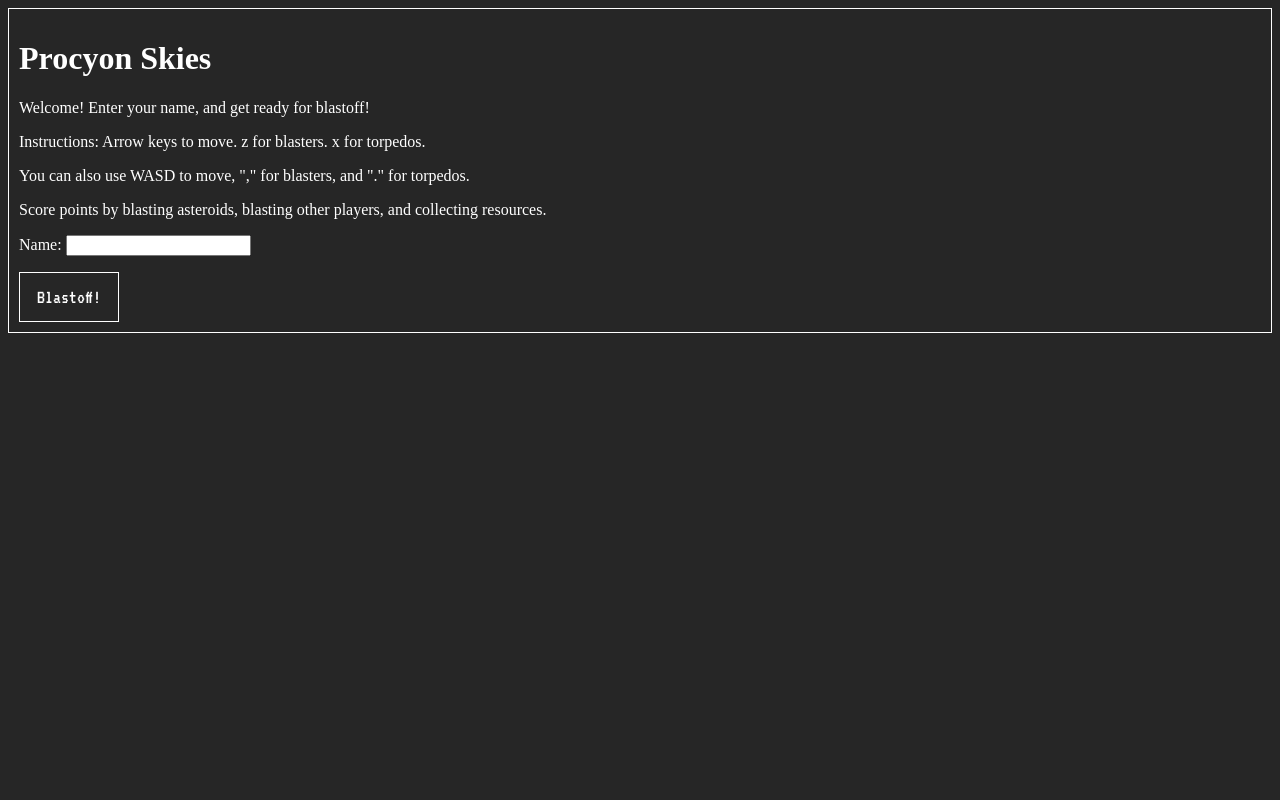
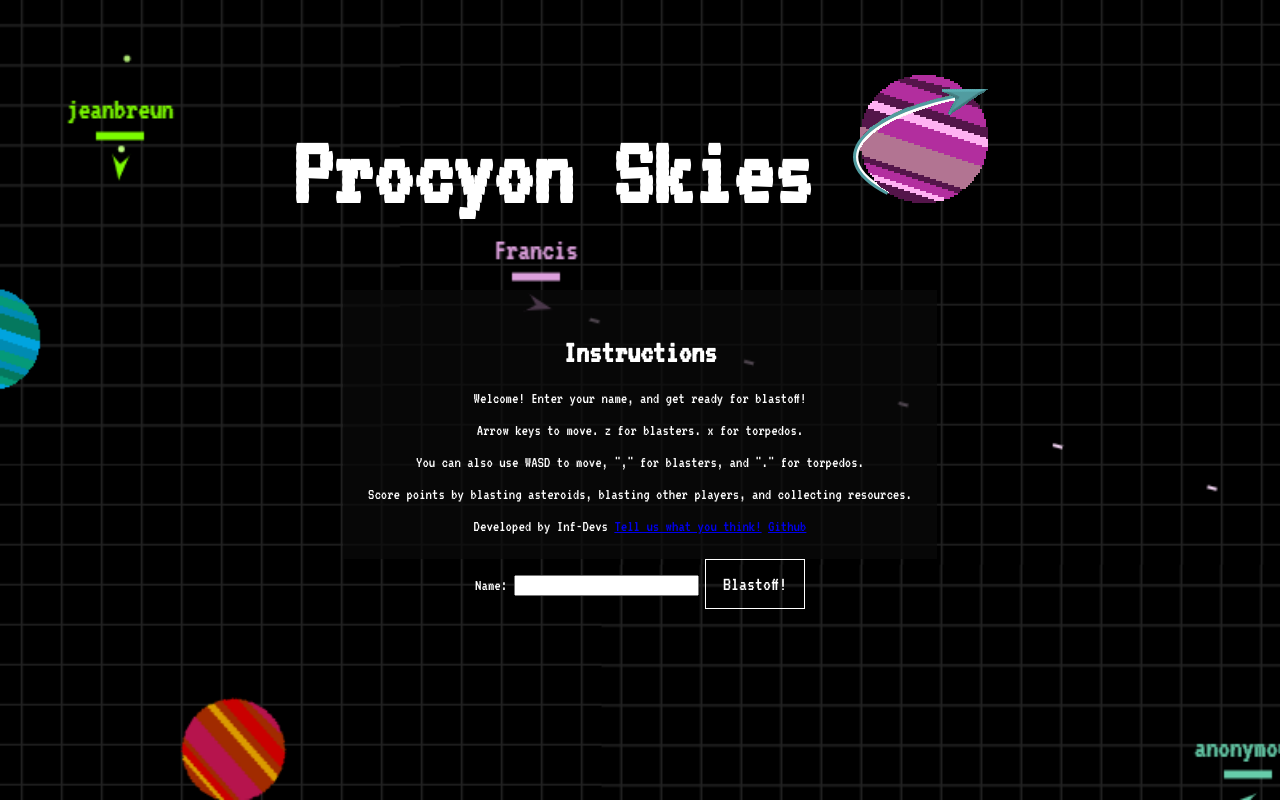
Before and after one commit to Inf-Devs/procyon_skies, a website: page webpage/index.html in a window 1280 px wide. Drawn offline with Linux system fonts and the light colour scheme.

Commit message:
did the landing page
get ready for beta testing!

```diff
--- a/scripts/player.js
+++ b/scripts/player.js
@@ -57,7 +57,7 @@ function Player(name, colour, id) {
     this.type         = "player";
     this.score        = 0; // stats!
     this.exhaust      = Math.random() < 0.5 ? Particles.Bubble : Particles.Shrinking_diamond;
-    this.resources    = 1000;
+    this.resources    = 10000;
 
     //orbit! not the KSP kind.
     this.orbiting_planet = default_planet;
--- a/webpage/index.html
+++ b/webpage/index.html
@@ -3,20 +3,36 @@
     <head>
         <title>Space for Everyone!</title>
         <link href="https://fonts.googleapis.com/css?family=VT323" rel="stylesheet">
-        <meta charset="utf-8" />
         <link href="stylesheet.css" rel="stylesheet"/>
+		<!-- favicons for every situation!	-->
+		<link rel="icon" type="image/png" sizes="32x32" href="/favicon-32x32.png">
+		<link rel="icon" type="image/png" sizes="96x96" href="/favicon-96x96.png">
+		<link rel="icon" type="image/png" sizes="16x16" href="/favicon-16x16.png">
+		<link rel="icon" type="image/ico" sizes="16x16" href="/favicon.ico">
+
+		<meta charset="utf-8" />
+
     </head>
     <body>
         <div id="join">
-            <h1>Procyon Skies</h1>
-            <p>Welcome! Enter your name, and get ready for blastoff!</p>
-            <p>Instructions: Arrow keys to move. z for blasters. x for torpedos.</p>
-            <p>You can also use WASD to move, &quot;,&quot; for blasters, and &quot;.&quot; for torpedos.</p>
-            <p>Score points by blasting asteroids, blasting other players, and collecting resources.</p>
+            <h1 id="title_splash">Procyon Skies <img src="sprites/logo.png"></img></h1>
+            <div id="instructions">
+				<h1>Instructions</h1>
+				<p>Welcome! Enter your name, and get ready for blastoff!</p>
+				<p>Arrow keys to move. z for blasters. x for torpedos.</p>
+				<p>You can also use WASD to move, &quot;,&quot; for blasters, and &quot;.&quot; for torpedos.</p>
+				<p>Score points by blasting asteroids, blasting other players, and collecting resources.</p>
+				<div id="credits">
+					<span>Developed by Inf-Devs</span>
+					<span><a target = "_blank" href="https://docs.google.com/forms/d/e/1FAIpQLScHgviFI7HQ7Rh-kHNfiHX9Z0CHe6B5-A5rot-R_lvGC5CvRA/viewform?usp=sf_link">Tell us what you think!</a></span>
+					<span><a target = "_blank" href="https://github.com/Clocks-in-a-Cooler/procyon_skies/">Github</a></span>
+				</div>
+			</div>
             <form id="join_form">
                 <p>Name: <input type="text" name="name_field"/></p>
                 <button type="submit">Blastoff!</button>
             </form>
+
         </div>
         <script src="socket.io.min.js"></script>
         <script src="game.js"></script>
--- a/webpage/stylesheet.css
+++ b/webpage/stylesheet.css
@@ -1,6 +1,10 @@
 body {
     background-color: rgba(38, 38, 38, 1);
+	background: url("sprites/landing_page.png") no-repeat center fixed;
+	background-size: cover; /* Resize the background image to cover the entire container */
     color: white;
+
+	font-family: "VT323";
 }
 
 /*
@@ -162,6 +166,48 @@ button {
 	transform: translateX(12px);
 }
 
+/* lobby */
+
+#join{
+	display: flex;
+	align-items: center;
+	flex-direction: column;
+}
+
+#title_splash {
+	font-size: 100px;
+}
+
+#instructions {
+	background-color: rgba(10,10,10,0.7);
+	padding: 25px;
+	text-align: center;
+}
+
+.instructions_highlight {
+
+}
+
+#join_form
+{
+	display: block;
+}
+
+#join_form p,
+#join_form button
+{
+	display: inline-block;
+}
+
+#join button {
+    font-family: "VT323";
+    font-size: 20px;
+    background-color: transparent;
+    color: white;
+    border: 1px solid white;
+    width: 100px;
+    height: 50px;
+}
 /*
 	Individual elements
  */
@@ -402,22 +448,6 @@ div#infos {
 	height: 60%;
 }
 
-/* lobby */
-
-#join{
-    border: 1px solid white;
-    padding: 10px;
-}
-
-#join button {
-    font-family: "VT323";
-    font-size: 20px;
-    background-color: transparent;
-    color: white;
-    border: 1px solid white;
-    width: 100px;
-    height: 50px;
-}
 
 /*
 	JS COMPONENTS
```
Also changed, not shown: webpage/favicon-16x16.png (added), webpage/favicon-32x32.png (added), webpage/favicon-96x96.png (added), webpage/favicon.ico (added), webpage/procyon_icon.ico (added), webpage/sprites/landing_page.png (added), webpage/sprites/logo.png (added), 2 other files.
